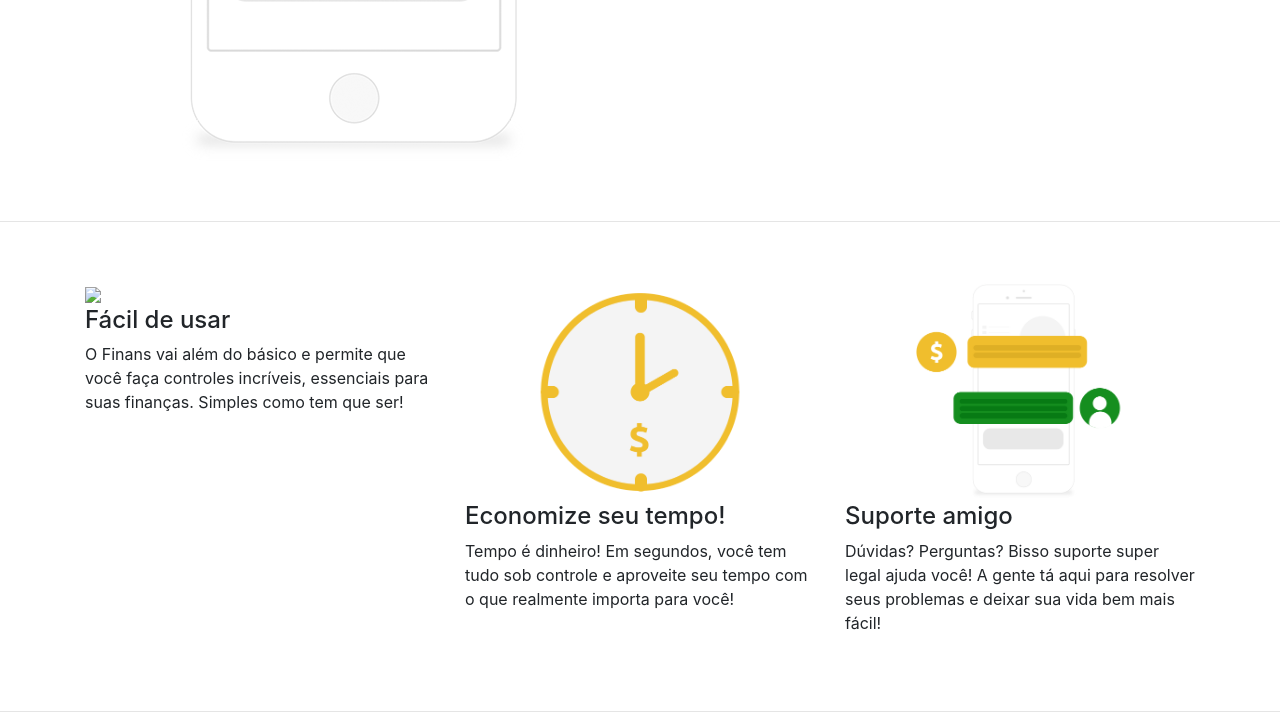
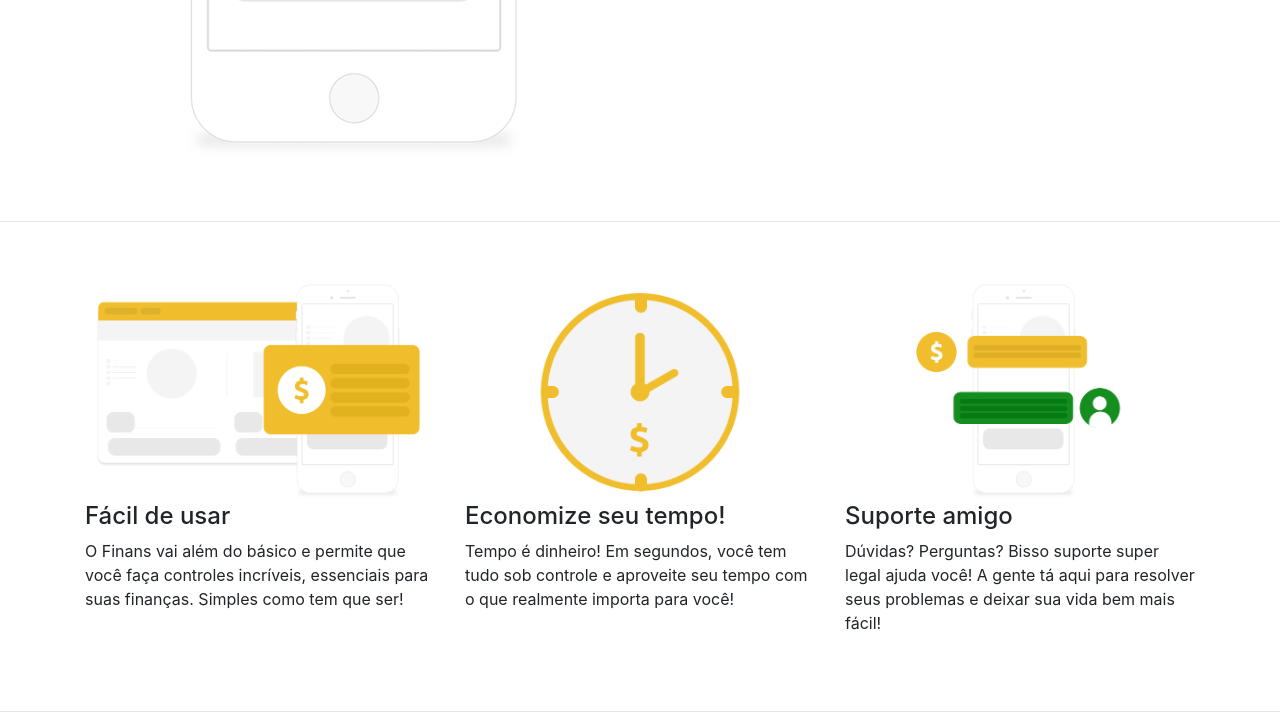
Before and after one commit to andrewdvdotjs/finans-app, a plain HTML site: page index.html in a window 1280 px wide. Shown: the part 1632-2357 px from the top of the page. Drawn offline with nearby package versions, Linux system fonts and the light colour scheme; the site is published under a folder, as on GitHub Pages, so addresses that start at the root find nothing.

Commit message:
Update index.html
there was an img that wasnt loading, I fixed it.

```diff
--- a/index.html
+++ b/index.html
@@ -149,7 +149,7 @@
         <div class="container">
             <div class="row">
                 <div class="col-md-4">
-                    <img src="/img/facil.png" class="img-fluid">
+                    <img src="img/facil.png" class="img-fluid">
                     <h4>Fácil de usar</h4>
                     <p>
                         O Finans vai além do básico e permite que você faça controles incríveis,
```
